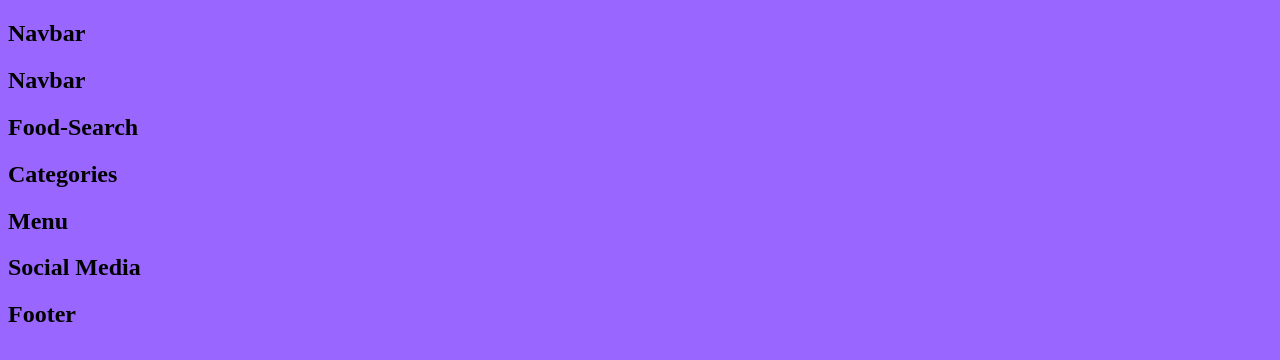
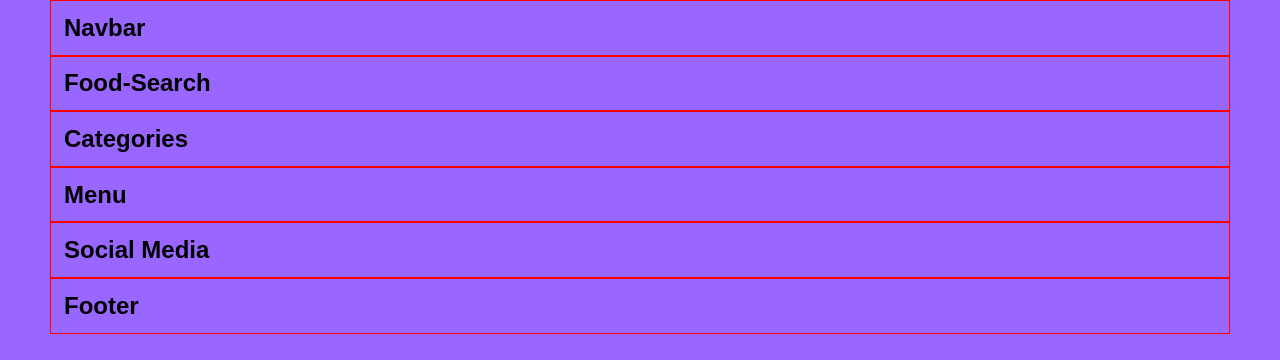
Before and after one commit to chris-macharia/food-ordering-website, a plain HTML site: page index.html in a window 1280 px wide. Drawn offline with Linux system fonts and the light colour scheme.

Commit message:
Create a template for the 'index.css' file

```diff
--- /dev/null
+++ b/css/index.css
@@ -0,0 +1,20 @@
+/*
+Author: chris-macharia
+Themes: illusion foods
+version: 1.0
+*/
+
+*{    /*this block will give a default value to the attributes we set here*/
+  margin: 0 0;
+  padding: 0 0;
+  font-family:Arial, Helvetica, sans-serif ;
+}
+body{
+  background-color: #9966ff;
+}
+.container{
+  border: 1px solid red;
+  width: 90%;
+  margin: 0 auto ;
+  padding: 1% ;
+}
--- a/index.css
+++ /dev/null
@@ -1,3 +0,0 @@
-body{
-  background-color: #9966ff;
-}
--- a/index.html
+++ b/index.html
@@ -5,79 +5,58 @@
     <meta http-equiv="X-UA-Compatible" content="IE=edge" />
     <meta name="viewport" content="width=device-width, initial-scale=1.0" />
     <title>Illusion Foods</title>
-    <link rel="stylesheet" href="./index.css">
+
+    <!--link our css file-->
+    <link rel="stylesheet" href="./css/index.css" />
   </head>
 
   <body>
-
     <!-- NAVBAR section STARTS here-->
     <section class="navbar">
       <div class="container">
         <h1>Navbar</h1>
-
       </div>
-      <h1>Navbar</h1>
-
     </section>
     <!-- NAVBAR section END here-->
-
 
     <!-- SEARCH food-section STARTS here-->
     <section class="food-search">
       <div class="container">
         <h1>Food-Search</h1>
-
       </div>
-
     </section>
     <!-- SEARCH section END here-->
-
 
     <!-- CATEGORIES STARTS here-->
     <section class="categories">
       <div class="container">
         <h1>Categories</h1>
-
       </div>
     </section>
     <!-- CATEGORIES section END here-->
-
 
     <!--MENU section STARTS here-->
     <section class="menu">
       <div class="container">
         <h1>Menu</h1>
-
       </div>
     </section>
     <!--MENU section END here-->
-
 
     <!--SOCIAL-MEDIA section STARTS here-->
     <section class="social-media">
       <div class="container">
         <h1>Social Media</h1>
-
       </div>
     </section>
     <!--SOCIAL-MEDIA END here-->
-
 
     <!--FOOTER section STARTS here-->
     <section class="footer">
       <div class="container">
         <h1>Footer</h1>
-
       </div>
     </section>
     <!--FOOTER END here-->
-
-
-
-
-
-
-
-
   </body>
 </html>
```
